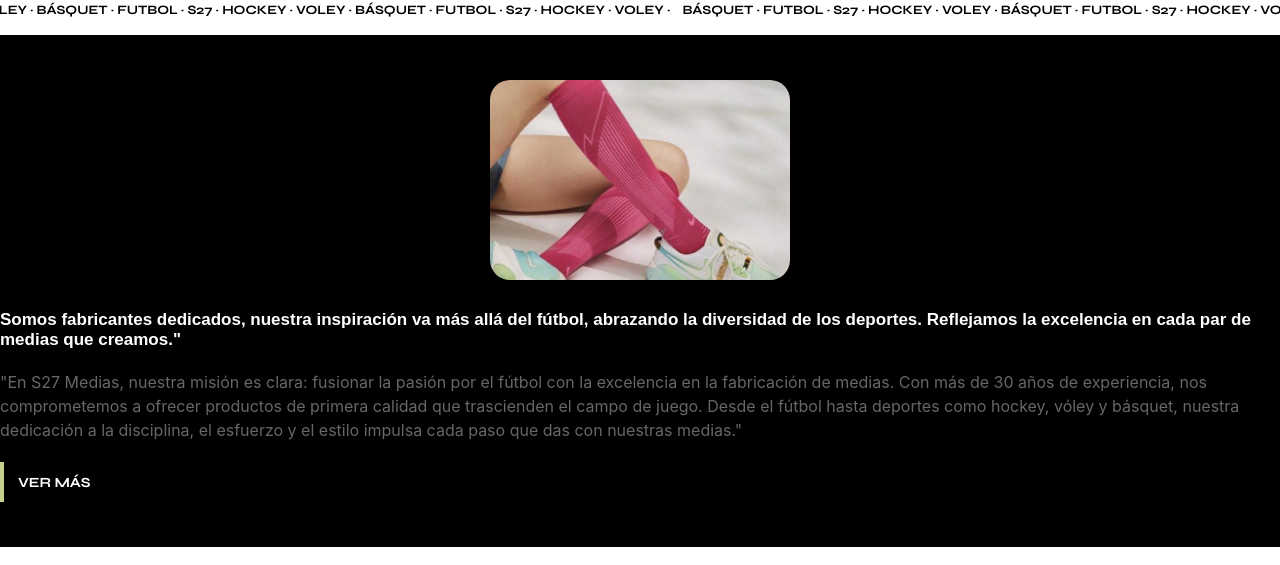
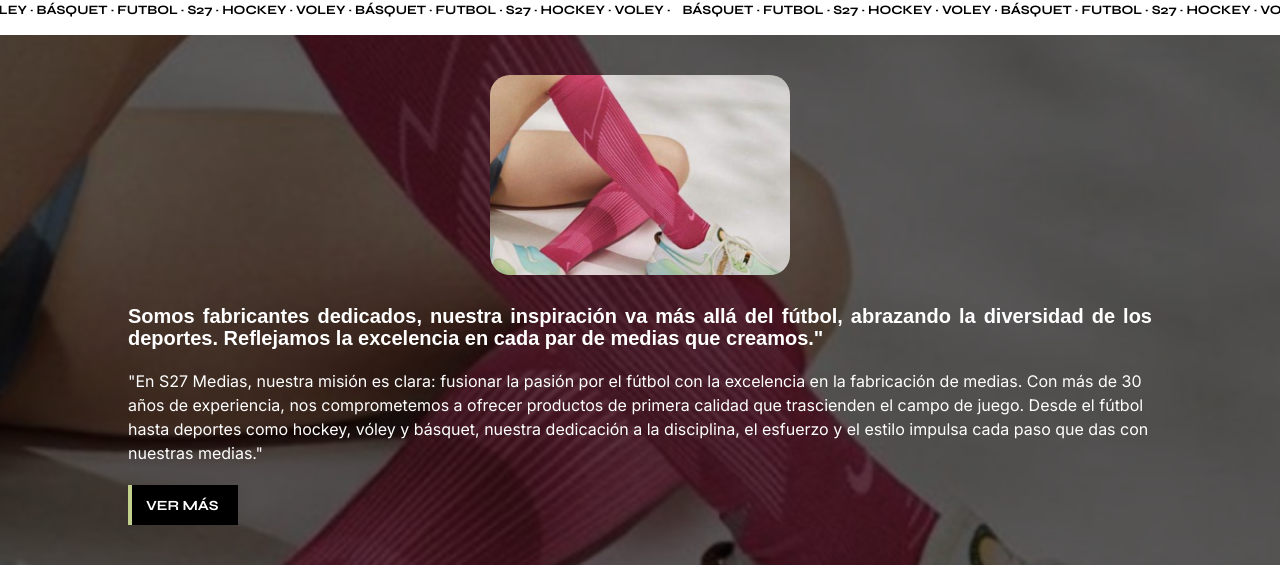
Before and after one commit to RoccoParrella/S27-WEB, a plain HTML site: page index.html in a window 1280 px wide. Shown: the part 1302-1867 px from the top of the page. Drawn offline with nearby package versions, Linux system fonts and the light colour scheme.

Commit message:
Update second section background image and styles

```diff
--- a/index.html
+++ b/index.html
@@ -156,15 +156,23 @@
 
 
         <div class="second-section">
+            <div class="filter-section-two">
+                <div class="div-section-two">
                     <div class="img-section-two"></div>
 
                     <div>
-                <p class="text-second-one">Somos fabricantes dedicados, nuestra inspiración va más allá del fútbol,
+                        <p class="text-second-one">Somos fabricantes dedicados, nuestra inspiración va más allá del
+                            fútbol,
                             abrazando la diversidad de los deportes. Reflejamos la excelencia en cada par de medias que
                             creamos."</p>
-                <p class="text-second-two">"En S27 Medias, nuestra misión es clara: fusionar la pasión por el fútbol con
-                    la excelencia en la fabricación de medias. Con más de 30 años de experiencia, nos comprometemos a
-                    ofrecer productos de primera calidad que trascienden el campo de juego. Desde el fútbol hasta
+                        <p class="text-second-two">"En S27 Medias, nuestra misión es clara: fusionar la pasión por el
+                            fútbol
+                            con
+                            la excelencia en la fabricación de medias. Con más de 30 años de experiencia, nos
+                            comprometemos
+                            a
+                            ofrecer productos de primera calidad que trascienden el campo de juego. Desde el fútbol
+                            hasta
                             deportes como hockey, vóley y básquet, nuestra dedicación a la disciplina, el
                             esfuerzo y el estilo impulsa cada paso que das con nuestras medias."</p>
                         <div class="div-vermas">
@@ -172,7 +180,8 @@
                             <a class="text-vermas" href="#">ver más</a>
                         </div>
                     </div>
-
+                </div>
+            </div>
 
         </div>
 
--- a/public/css/style.css
+++ b/public/css/style.css
@@ -198,9 +198,21 @@ nav {
 /* ---------------------------- */
 
 .second-section {
-    background: url(../img/medias_rosas_background.png) no-repeat center;
+    background: url(../img/medias_rosas_big.png) no-repeat center;
     background-size: cover;
-    padding: 45px 0 ;
+}
+
+.filter-section-two {
+    background-color: rgba(0, 0, 0, 0.61);
+    padding: 40px 0;
+    height: 100%;
+    display: flex;
+    flex-direction: column;
+    align-items: center;
+}
+
+.div-section-two {
+    width: 80%;
     display: flex;
     flex-direction: column;
     align-items: center;
@@ -218,12 +230,16 @@ nav {
 
 .text-second-one{
     font-family: "Monserrat", sans-serif;
-    line-height:20px;
-    font-size: 17px;
+    line-height:22px;
+    text-align: justify;
+    font-size: 20px;
     font-weight: bold;
     color: white;
+    width: 100%;
 }
 
-.text-secpnd-two{
+.text-second-two{
     font-family: "Inter", sans-serif;
+    width: 100%;
+    color: white;
 }
```
Lines whose indentation alone changed are shown as unchanged.
